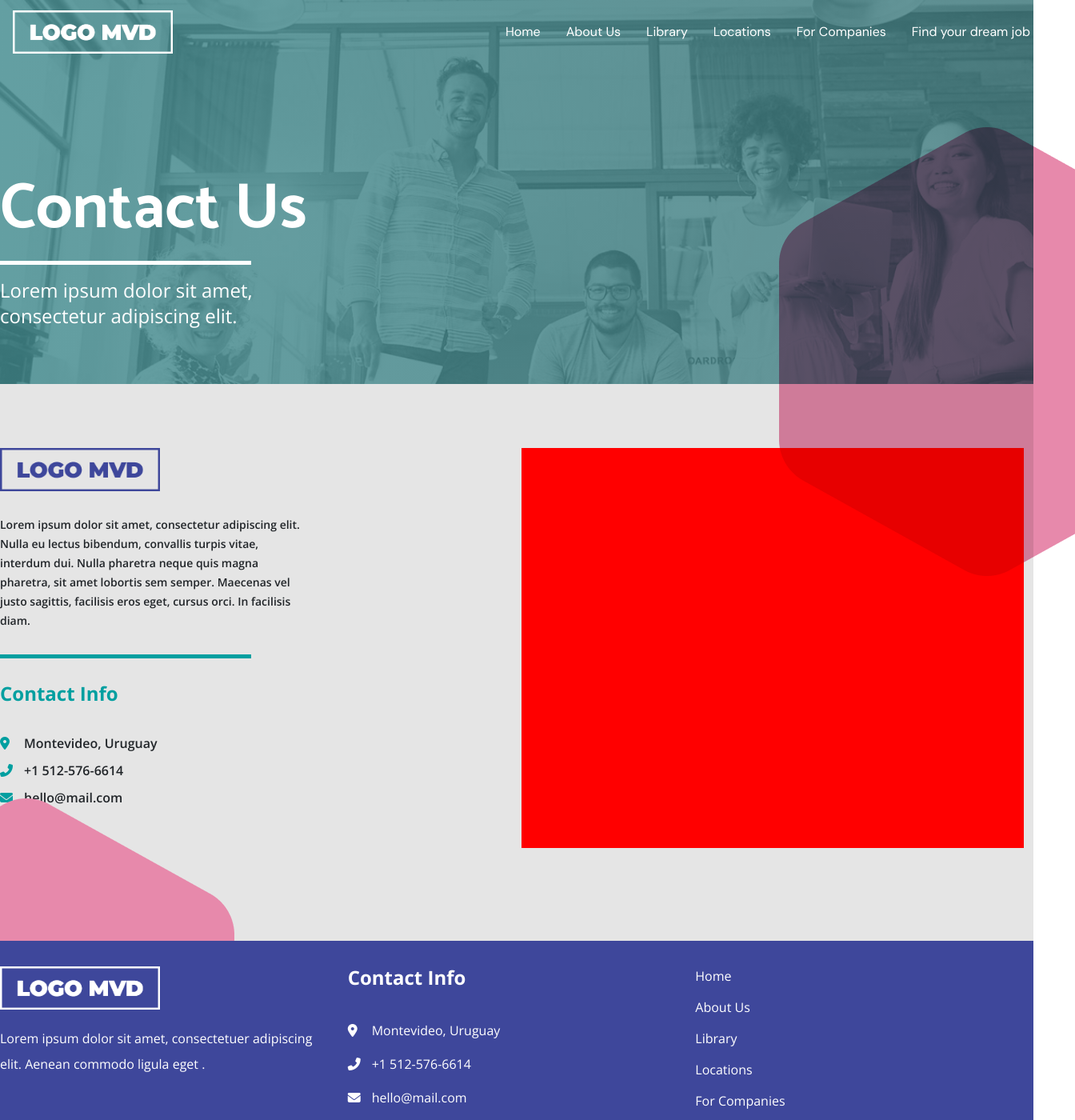
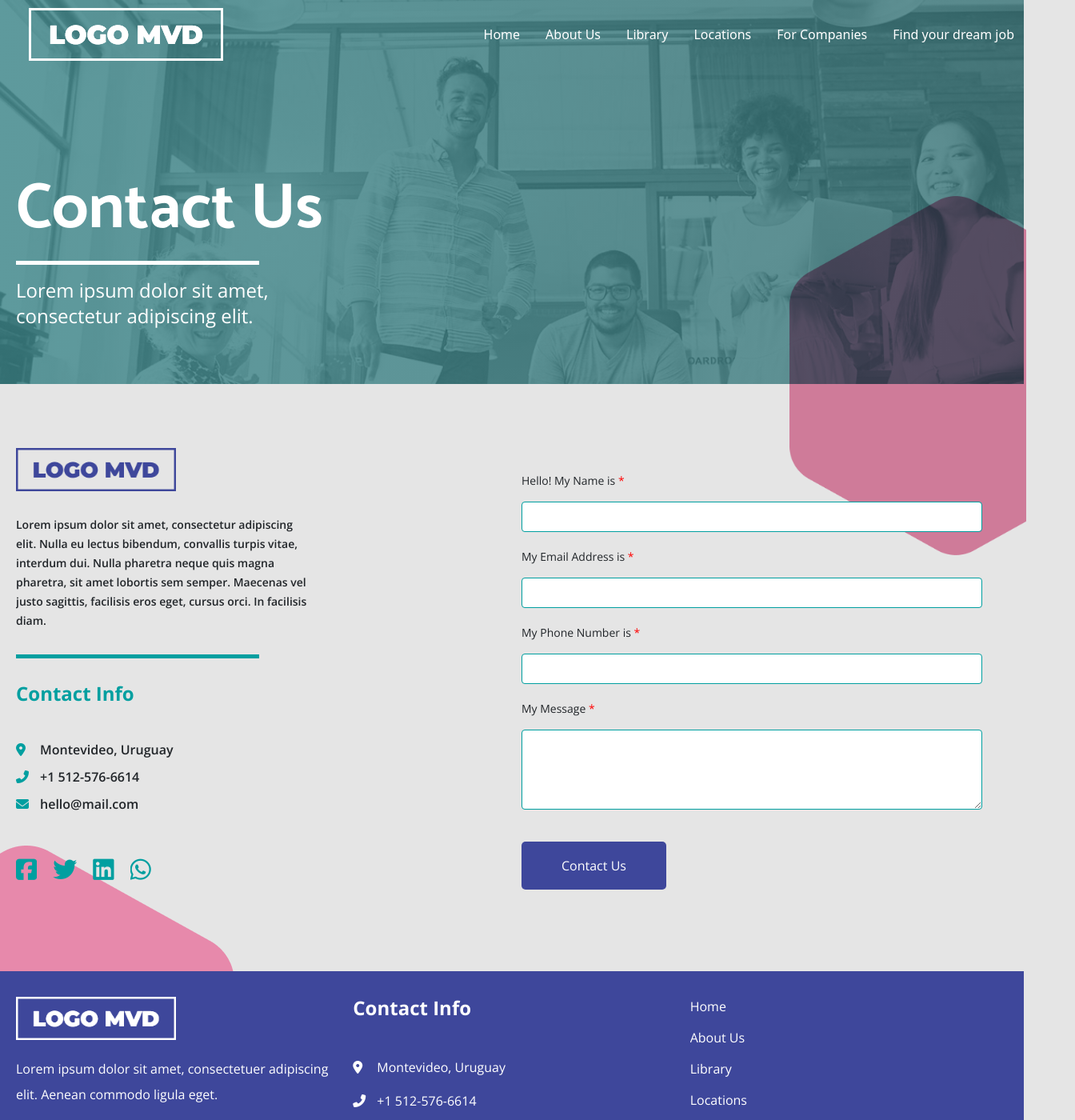
Before and after one commit to eldesernauta/AustinSoftware_prueba, a React (Create React App) app in the folder austin-software/: page / in a window 1280 px wide. Shown: the top 1400 px of the page at 80% size, 1344 px wide, since content can reach past the window. Built offline with nearby package versions, Linux system fonts and the light colour scheme.

Commit message:
Build version

```diff
--- a/austin-software/package.json
+++ b/austin-software/package.json
@@ -1,5 +1,6 @@
 {
   "name": "austin-software",
+  "homepage": "https://prueba.eldesernauta.com",
   "version": "0.1.0",
   "private": true,
   "dependencies": {
@@ -7,7 +8,9 @@
     "@testing-library/react": "^12.1.2",
     "@testing-library/user-event": "^13.5.0",
     "bootstrap": "^5.1.3",
+    "express": "^4.17.2",
     "react": "^17.0.2",
+    "react-back-to-top-button": "^0.0.14",
     "react-bootstrap": "^0.32.4",
     "react-dom": "^17.0.2",
     "react-icons": "^3.11.0",
--- a/austin-software/src/App.scss
+++ b/austin-software/src/App.scss
@@ -6,4 +6,5 @@
   box-sizing: border-box;
   margin: 0;
   padding: 0;
+  overflow-x: hidden !important;
 }
--- a/austin-software/src/components/Navbar/NavbarElements.js
+++ b/austin-software/src/components/Navbar/NavbarElements.js
@@ -1,17 +1,18 @@
-import { NavLink as Link } from "react-router-dom";
-import { FaBars } from "react-icons/fa";
-import styled from "styled-components";
+import { FaBars } from 'react-icons/fa';
+import { NavLink as Link } from 'react-router-dom';
+import styled from 'styled-components';
 
 export const Nav = styled.nav`
-  background: transparent;
-  height: 80px;
+position: absolute;
+width: 100%;
+height: 85px;
 display: flex;
 justify-content: space-between;
-  align-items: center;
-  padding: 0.5rem calc((100vw - 1440px) / 2);
-  z-index: 10;
-  margin-bottom: -80px;
-`
+padding: 0.2rem calc((100vw - 1240px) / 2);
+z-index: 12;
+/* Third Nav */
+/* justify-content: flex-start; */
+`;
 
 export const NavLink = styled(Link)`
 color: #fff;
@@ -22,33 +23,72 @@ export const NavLink = styled(Link)`
 height: 100%;
 cursor: pointer;
 
+&:hover{
+	color: #CF7B9A;
+}
 
-  &:hover {
-    color: #3E479B;
+&.active {
+	color: #CF7B9A;
 }
-`
+`;
 
 export const Bars = styled(FaBars)`
 display: none;
 color: #fff;
 
-  @media screen and(max-width: 768px) {
+
+@media screen and (max-width: 768px) {
 	display: block;
 	position: absolute;
 	top: 0;
-    right: 10px;
+	right: 0;
 	transform: translate(-100%, 75%);
 	font-size: 1.8rem;
 	cursor: pointer;
 }
-`
+`;
 
 export const NavMenu = styled.div`
 display: flex;
 align-items: center;
 margin-right: -24px;
-
+/* Second Nav */
+/* margin-right: 24px; */
+/* Third Nav */
+/* width: 100vw;
+white-space: nowrap; */
 @media screen and (max-width: 768px) {
 	display: none;
 }
-`
+`;
+
+export const NavBtn = styled.nav`
+display: flex;
+align-items: center;
+margin-right: 24px;
+/* Third Nav */
+/* justify-content: flex-end;
+width: 100vw; */
+@media screen and (max-width: 768px) {
+	display: none;
+}
+`;
+
+export const NavBtnLink = styled(Link)`
+border-radius: 4px;
+background: #808080;
+padding: 10px 22px;
+color: #000000;
+outline: none;
+border: none;
+cursor: pointer;
+transition: all 0.2s ease-in-out;
+text-decoration: none;
+/* Second Nav */
+margin-left: 24px;
+&:hover {
+	transition: all 0.2s ease-in-out;
+	background: #fff;
+	color: #808080;
+}
+`;
--- a/austin-software/src/components/Navbar/index.js
+++ b/austin-software/src/components/Navbar/index.js
@@ -1,35 +1,45 @@
+import logo from "./../../logo.png";
+import "./Navbar.scss";
 import React from "react";
-import logo from './../../logo.png';
-import './Navbar.scss';
-import { Nav, NavLink, Bars, NavMenu } from "./NavbarElements";
+import {
+  Nav,
+  NavLink,
+  Bars,
+  NavMenu,
+  NavBtn,
+  NavBtnLink,
+} from "./NavbarElements";
 
 const Navbar = () => {
   return (
     <>
-      <Nav className="navigation">
-        <NavLink to="/">
-          <img src={logo} alt="logo" width="200px"/>
+      <Nav>
+        <NavLink to="/about" activeStyle>
+          <img src={logo} alt="logo" className="logo" />
         </NavLink>
         <Bars />
+
         <NavMenu>
-          <NavLink to="/" activeStyle>
+          <NavLink to="/home" activeStyle>
             Home
           </NavLink>
-          <NavLink to="/" activeStyle>
+          <NavLink to="/about" activeStyle>
             About Us
           </NavLink>
-          <NavLink to="/" activeStyle>
+          <NavLink to="/library" activeStyle>
             Library
           </NavLink>
-          <NavLink to="/" activeStyle>
+          <NavLink to="/locations" activeStyle>
             Locations
           </NavLink>
-          <NavLink to="/" activeStyle>
+          <NavLink to="/companies" activeStyle>
             For Companies
           </NavLink>
-          <NavLink to="/" activeStyle>
+          <NavLink to="/find-your-dream-job" activeStyle>
             Find your dream job
           </NavLink>
+          {/* Second Nav */}
+          {/* <NavBtnLink to='/sign-in'>Sign In</NavBtnLink> */}
         </NavMenu>
       </Nav>
     </>
--- a/austin-software/src/pages/index.js
+++ b/austin-software/src/pages/index.js
@@ -2,8 +2,9 @@ import React from "react";
 import "./index.scss";
 import shape from "./assets/shape.png";
 import logo from "./../logo.png";
+import BackToTop from "react-back-to-top-button";
 import logoColor from "./assets/logo_color.png";
-import { Row, Col, Form } from "react-bootstrap";
+import { Row, Col, Form, InputGroup, FormControl } from "react-bootstrap";
 
 const Home = () => {
   return (
@@ -18,8 +19,8 @@ const Home = () => {
             consectetur adipiscing elit.
           </p>
         </Col>
-        <Col className="col-12 col-md-6">
-        <img src={shape} alt="shape" className="shape"/>
+        <Col className="col-12 col-md-6 col-shape">
+          <img src={shape} alt="shape" className="shape" />
         </Col>
       </Row>
       <Row className="form">
@@ -50,6 +51,7 @@ const Home = () => {
               </li>
             </ul>
           </div>
+          <img src={shape} alt="shape" className="shape" />
           <ul className="social-media">
             <li>
               <i className="fab fa-facebook-square"></i>
@@ -64,10 +66,39 @@ const Home = () => {
               <i className="fab fa-whatsapp"></i>
             </li>
           </ul>
-          <img src={shape} alt="shape" className="shape"/>
         </Col>
-        <Col className="col-12 col-md-6">
-          <div style={{ minHeight: "500px", backgroundColor: "red" }}></div>
+        <Col className="col-12 col-md-6 form-col">
+          <Form className="formulario">
+            <div className="form-group">
+              <label for="name">
+                Hello! My Name is <span>*</span>
+              </label>
+              <input type="name" className="form-control" id="name"></input>
+            </div>
+            <div className="form-group">
+              <label for="email">
+                My Email Address is <span>*</span>
+              </label>
+              <input type="name" className="form-control" id="name"></input>
+            </div>
+            <div className="form-group">
+              <label for="phone">
+                My Phone Number is <span>*</span>
+              </label>
+              <input type="phone" className="form-control" id="phone"></input>
+            </div>
+            <div className="form-group">
+              <label for="message">
+                My Message <span>*</span>
+              </label>
+              <textarea className="form-control" id="message"></textarea>
+            </div>
+            <div className="form-group">
+              <button type="submit" className="btn-submit">
+                Contact Us
+              </button>
+            </div>
+          </Form>
         </Col>
       </Row>
       <Row className="footer">
@@ -75,7 +106,7 @@ const Home = () => {
           <img src={logo} alt="logo" width="200px" />
           <p>
             Lorem ipsum dolor sit amet, consectetuer adipiscing elit. Aenean
-            commodo ligula eget .
+            commodo ligula eget.
           </p>
         </Col>
         <Col className="col-12 col-md-4">
@@ -113,7 +144,16 @@ const Home = () => {
           <p>Logo MVD 2021. All Rights Reserved.</p>
         </Col>
         <Col className="col-2 d-flex justify-content-end">
-          <i className="fas fa-arrow-up"></i>
+          <BackToTop
+            showOnScrollUp
+            showAt={1}
+            speed={1500}
+            easing="easeInOutQuint"
+
+            style={{transform: 'scale(0.5)', position: 'fixed', bottom: '-40px',}}
+          >
+            <i className="fas fa-arrow-up"></i>
+          </BackToTop>
         </Col>
       </Row>
     </div>
--- a/austin-software/src/pages/index.scss
+++ b/austin-software/src/pages/index.scss
@@ -1,6 +1,21 @@
 @mixin smartphone {
   @media (max-width: 768px) {
     @content;
+  }
+}
+
+@mixin sm-desktop {
+  @media (max-width: 1366px) and (min-width: 768px) {
+    @content;
+  }
+}
+
+body{
+  background: #E5E5E5;
+
+  @include smartphone() {
+  max-width: 100vw !important;
+  overflow: hidden;
   }
 }
 
@@ -53,7 +68,16 @@
       i {
         font-size: 30px;
         color: #009fa0;
+        transition: 0.3s ease-in-out;
+
+        &:hover {
+          color: #e789ab;
+          transition: 0.3s ease-in-out;
+        }
       }
+    }
+    @include sm-desktop() {
+      position: absolute;
     }
 
     @include smartphone() {
@@ -70,7 +94,7 @@
     min-height: 60vh;
     background-size: cover;
     background-position: bottom center;
-    padding: 10rem calc((100vw - 1440px) / 2) 0;
+    padding: 10rem calc((100vw - 1240px) / 2) 0;
     display: flex;
     align-items: center;
 
@@ -95,6 +119,10 @@
       font-size: 1.5rem;
       font-weight: 300;
       line-height: 2rem;
+      @include smartphone() {
+        position: absolute;
+        z-index: 9;
+      }
     }
     .shape {
       position: absolute;
@@ -105,6 +133,12 @@
       @include smartphone() {
         transform: scale(0.4);
         margin-right: -100px;
+        bottom: 0;
+      }
+      @include sm-desktop() {
+        transform: scale(0.8);
+        right: -40px;
+        bottom: 50px;
       }
     }
     @include smartphone() {
@@ -117,7 +151,7 @@
     position: relative;
     background-color: #e5e5e5;
     display: flex;
-    padding: 5rem calc((100vw - 1440px) / 2);
+    padding: 5rem calc((100vw - 1240px) / 2);
 
     p {
       width: 60%;
@@ -141,22 +175,87 @@
       bottom: -55%;
       left: -5%;
       transform: scaleX(-1);
-      z-index: 1 !important;
+      z-index: 0 !important;
       @include smartphone() {
-        bottom: -350px;
-        left: -250px;
+        bottom: -400px;
+        left: -50px;
       }
     }
+    .form-col{
+
+
+      .formulario {
+        z-index: 9 !important;
+
+        label {
+          font-size: 14px;
+          font-weight: 400;
+          margin-bottom: 10px;
+
+          span {
+            color: red;
+          }
+        }
+        input,
+        textarea {
+          border: 1px solid #009fa0;
+          margin-bottom: 20px;
+
+          transition: 0.5s ease-in-out;
+
+          &:focus {
+            border: 1px solid #e789ab;
+            box-shadow: none;
+            transition: 0.5s ease-in-out;
+          }
+        }
+
+        textarea {
+          min-height: 100px;
+        }
+
+        .btn-submit {
+          background: #3e479b;
+          color: white;
+          padding: 18px 50px;
+          border: 0;
+          border-radius: 5px;
+          margin-top: 20px;
+          transition: 0.3s ease-in-out;
+
+          &:hover {
+            background: #009fa0;
+            transition: 0.3s ease-in-out;
+          }
+        }
+        @include smartphone() {
+          width: 90vw;
+          position: absolute;
+          margin-top: 30px;
+        }
+        @include sm-desktop() {
+          width: 45vw;
+          position: absolute;
+          margin-top: 30px;
+        }
+      }
+      @include smartphone() {
+        width: 100vw;
+        min-height: 650px;
+      }
+    }
+    @include sm-desktop() {
+      padding-bottom: 12rem;
+    }
     @include smartphone() {
-      padding: 3rem 1rem 0;
+      padding: 3rem 1rem 5rem;
     }
   }
   .footer {
     z-index: 9 !important;
-
     position: relative;
     background: #3e479b;
-    padding: 2rem calc((100vw - 1440px) / 2);
+    padding: 2rem calc((100vw - 1240px) / 2);
 
     p {
       color: white;
@@ -177,13 +276,18 @@
           color: white;
         }
       }
-
     }
     .menu {
       li {
         color: white;
         margin: 0px 0 15px;
         cursor: pointer;
+        transition: 0.3s ease-in-out;
+
+        &:hover {
+          color: #e789ab;
+          transition: 0.3s ease-in-out;
+        }
       }
       @include smartphone() {
         margin: 30px 0 0;
@@ -197,7 +301,7 @@
     margin: 5px 0 0;
     position: relative;
     background: #3e479b;
-    padding: 1rem calc((100vw - 1440px) / 2);
+    padding: 1rem calc((100vw - 1240px) / 2);
     display: flex;
     align-items: center;
     justify-content: center;
@@ -222,4 +326,8 @@
       }
     }
   }
+
+  * {
+    overflow: hidden;
+  }
 }
```
Also changed, not shown: austin-software/src/components/Footer/index.js (added, +12 -0 lines), austin-software/src/components/Navbar/Navbar.scss (+17 -0 lines), austin-software/src/pages/about.js (added, +19 -0 lines), austin-software/src/components/Footer/Footer.scss (added), 2 other files (tests, documents, lock files or other folders). Lines whose indentation alone changed are shown as unchanged.
